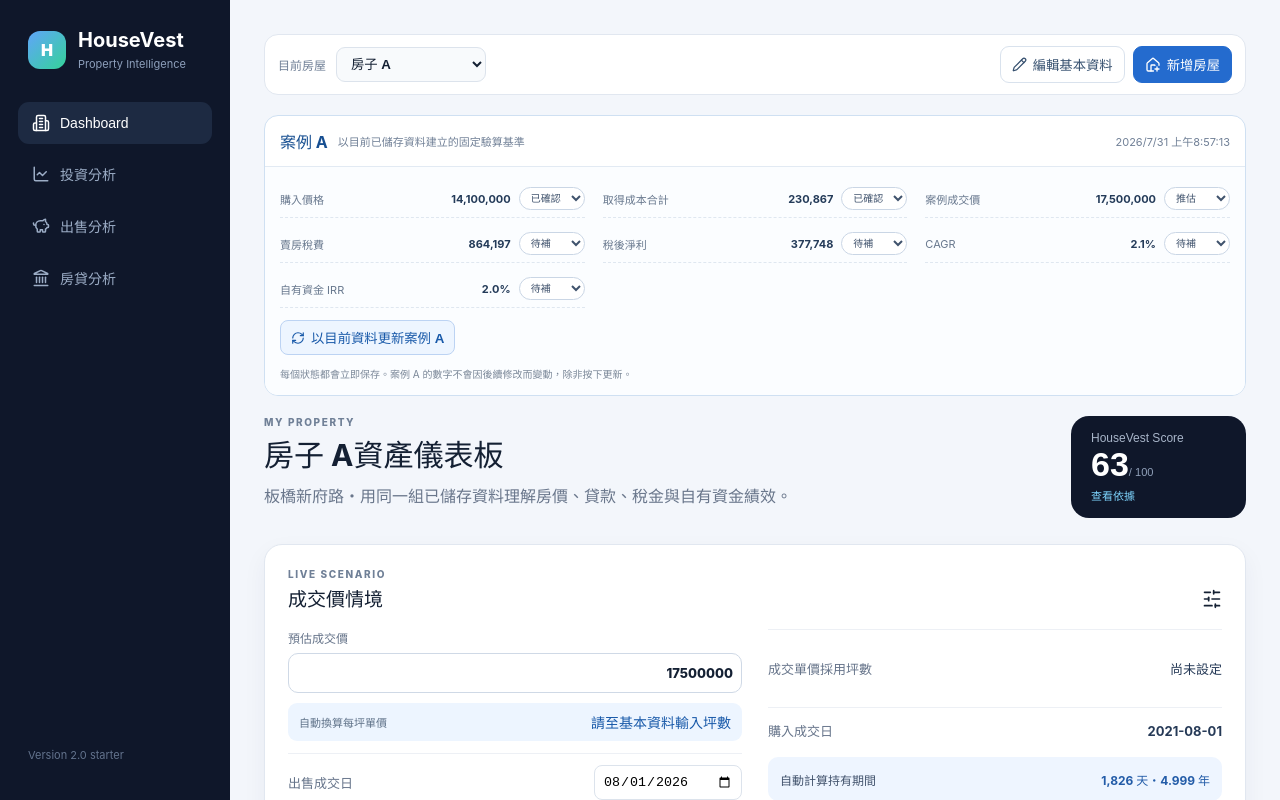
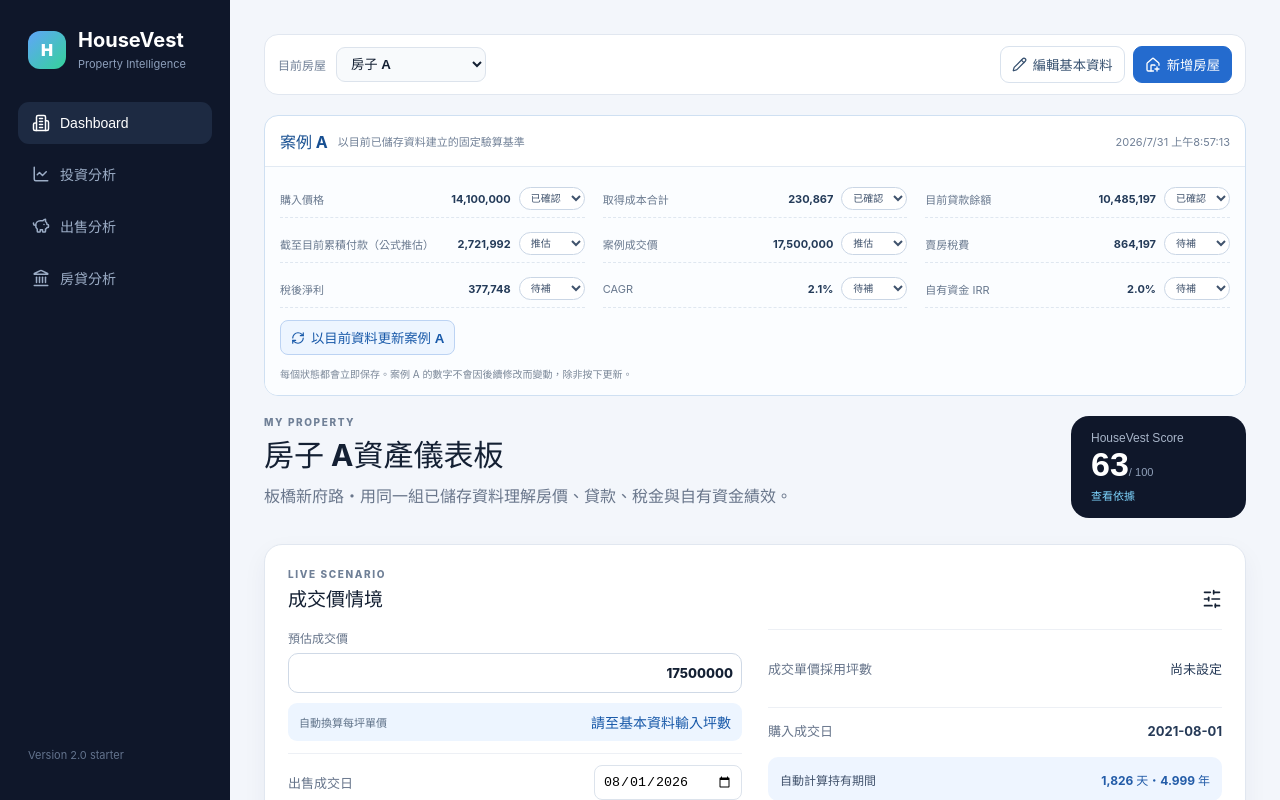
Before and after one commit to joycehakn/HouseVest, a React (Vite) app: page / in a window 1280 px wide. Shown: the top 800 px of the page. Built offline with nearby package versions, Linux system fonts and the light colour scheme.

Commit message:
feat(validation): record mortgage verification status

```diff
--- a/src/App.tsx
+++ b/src/App.tsx
@@ -533,6 +533,8 @@ function App() {
           <div className="validationFacts">
             <p><span>購入價格</span><strong>{nt(validationCase.property.purchasePrice)}</strong>{validationStatusSelect('purchasePrice', '購入價格')}</p>
             <p><span>取得成本合計</span><strong>{nt(totalAcquisitionCosts(validationCase.property.acquisitionCosts, validationCase.property.customAcquisitionCosts))}</strong>{validationStatusSelect('acquisitionCosts', '取得成本合計')}</p>
+            <p><span>目前貸款餘額</span><strong>{nt(validationCase.property.currentLoanBalance)}</strong>{validationStatusSelect('currentLoanBalance', '目前貸款餘額')}</p>
+            <p><span>截至目前累積付款（公式推估）</span><strong>{nt(validationCase.result.historicalMortgagePayments ?? result.historicalMortgagePayments)}</strong>{validationStatusSelect('historicalMortgagePayments', '截至目前累積付款')}</p>
             <p><span>案例成交價</span><strong>{nt(validationCase.scenario.salePrice)}</strong>{validationStatusSelect('salePrice', '案例成交價')}</p>
             <p><span>賣房稅費</span><strong>{nt(validationCase.result.tax)}</strong>{validationStatusSelect('tax', '賣房稅費')}</p>
             <p><span>稅後淨利</span><strong>{nt(validationCase.result.profit)}</strong>{validationStatusSelect('profit', '稅後淨利')}</p>
--- a/src/validation/validationCase.ts
+++ b/src/validation/validationCase.ts
@@ -11,12 +11,14 @@ export type ValidationScenario = {
 }
 
 export type ValidationStatus = 'confirmed' | 'estimated' | 'pending'
-export type ValidationField = 'purchasePrice' | 'acquisitionCosts' | 'salePrice' | 'tax' | 'profit' | 'cagr' | 'leveragedIrr'
+export type ValidationField = 'purchasePrice' | 'acquisitionCosts' | 'currentLoanBalance' | 'historicalMortgagePayments' | 'salePrice' | 'tax' | 'profit' | 'cagr' | 'leveragedIrr'
 export type ValidationFieldStatuses = Record<ValidationField, ValidationStatus>
 
 export const defaultValidationFieldStatuses: ValidationFieldStatuses = {
   purchasePrice: 'confirmed',
   acquisitionCosts: 'confirmed',
+  currentLoanBalance: 'confirmed',
+  historicalMortgagePayments: 'estimated',
   salePrice: 'estimated',
   tax: 'pending',
   profit: 'pending',
@@ -31,7 +33,8 @@ export type ValidationCase = {
   source: '目前已儲存資料'
   property: PropertyProfile
   scenario: ValidationScenario
-  result: Pick<PropertyAnalysis, 'tax' | 'profit' | 'netCash' | 'cagr' | 'leveragedIrr'>
+  result: Pick<PropertyAnalysis, 'tax' | 'profit' | 'netCash' | 'cagr' | 'leveragedIrr'> &
+    Partial<Pick<PropertyAnalysis, 'historicalMortgagePayments'>>
   fieldStatuses: ValidationFieldStatuses
 }
 
@@ -54,6 +57,7 @@ export function createValidationCase(
       netCash: result.netCash,
       cagr: result.cagr,
       leveragedIrr: result.leveragedIrr,
+      historicalMortgagePayments: result.historicalMortgagePayments,
     },
     fieldStatuses: {
       ...defaultValidationFieldStatuses,
```
